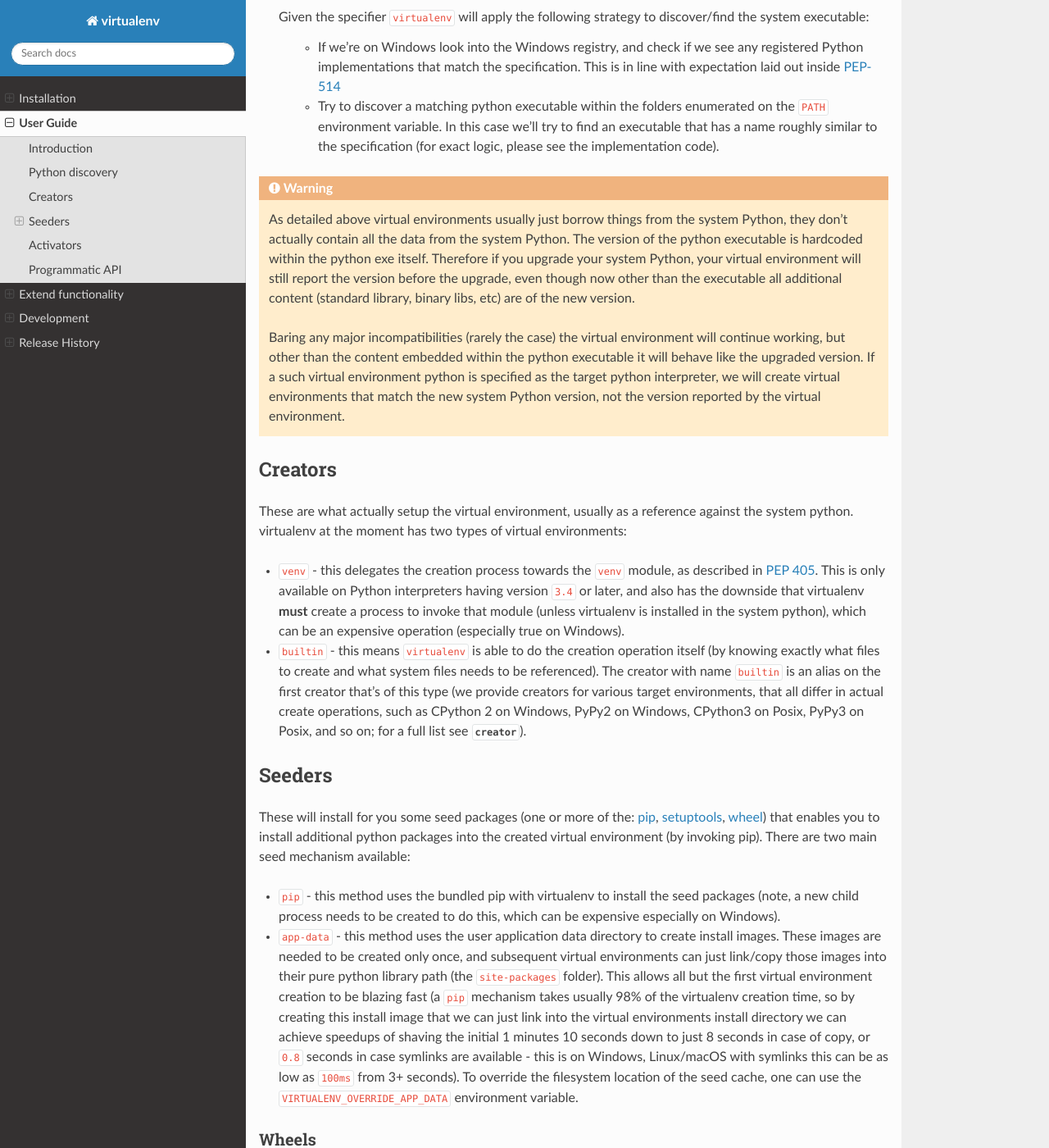
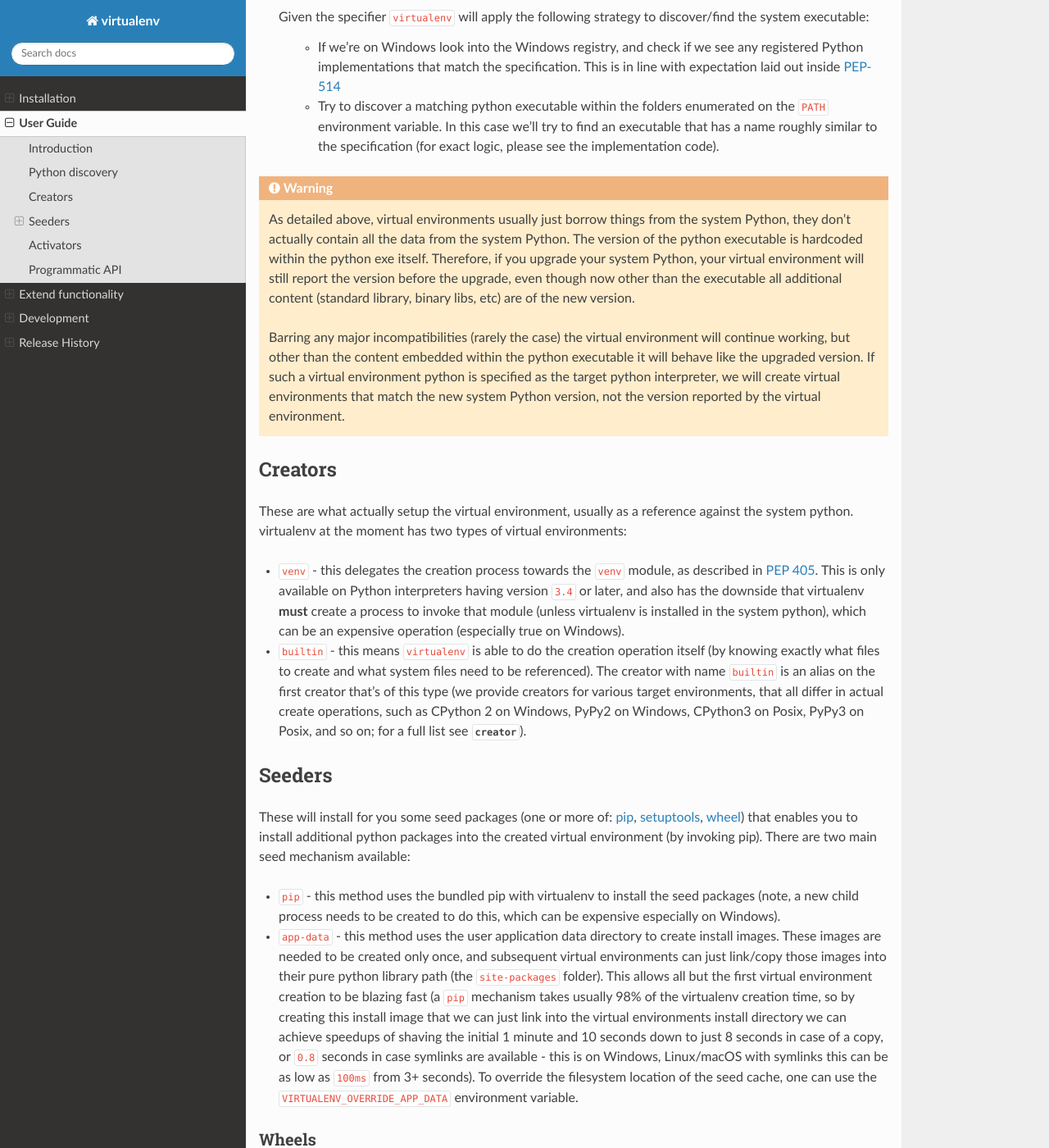
Before and after one commit to pypa/virtualenv, a Sphinx documentation site: the page built from docs/user_guide.rst, in a window 1280 px wide and 1400 px high, scrolled down 1771 px. Shown: the whole window at 82% size. Built offline with Sphinx 7.4.7 and the Read the Docs theme 2.0.0, drawn with Linux system fonts in a browser that asks for light colours; pages that are not in the unit, such as notebooks, are missing from menus; the version number could not be read and is left out; some of the changed text lies outside the part shown.

Commit message:
fix typos in user guide (#2070)

```diff
--- a/docs/user_guide.rst
+++ b/docs/user_guide.rst
@@ -87,14 +87,14 @@
 
 .. warning::
 
-   As detailed above virtual environments usually just borrow things from the system Python, they don't actually contain
+   As detailed above, virtual environments usually just borrow things from the system Python, they don't actually contain
    all the data from the system Python. The version of the python executable is hardcoded within the python exe itself.
-   Therefore if you upgrade your system Python, your virtual environment will still report the version before the
+   Therefore, if you upgrade your system Python, your virtual environment will still report the version before the
    upgrade, even though now other than the executable all additional content (standard library, binary libs, etc) are
    of the new version.
 
-   Baring any major incompatibilities (rarely the case) the virtual environment will continue working, but other than
-   the content embedded within the python executable it will behave like the upgraded version. If a such virtual
+   Barring any major incompatibilities (rarely the case) the virtual environment will continue working, but other than
+   the content embedded within the python executable it will behave like the upgraded version. If such a virtual
    environment python is specified as the target python interpreter, we will create virtual environments that match the
    new system Python version, not the version reported by the virtual environment.
 
@@ -110,14 +110,14 @@
   virtualenv is installed in the system python), which can be an expensive operation (especially true on Windows).
 
 - ``builtin`` - this means ``virtualenv`` is able to do the creation operation itself (by knowing exactly what files to
-  create and what system files needs to be referenced). The creator with name ``builtin`` is an alias on the first
+  create and what system files need to be referenced). The creator with name ``builtin`` is an alias on the first
   creator that's of this type (we provide creators for various target environments, that all differ in actual create
   operations, such as CPython 2 on Windows, PyPy2 on Windows, CPython3 on Posix, PyPy3 on Posix, and so on; for a full
   list see :option:`creator`).
 
 Seeders
 -------
-These will install for you some seed packages (one or more of the: :pypi:`pip`, :pypi:`setuptools`, :pypi:`wheel`) that
+These will install for you some seed packages (one or more of: :pypi:`pip`, :pypi:`setuptools`, :pypi:`wheel`) that
 enables you to install additional python packages into the created virtual environment (by invoking pip). There are two
 main seed mechanism available:
 
@@ -128,7 +128,7 @@
   library path (the ``site-packages`` folder). This allows all but the first virtual environment creation to be blazing
   fast (a ``pip`` mechanism takes usually 98% of the virtualenv creation time, so by creating this install image that
   we can just link into the virtual environments install directory we can achieve speedups of shaving the initial
-  1 minutes 10 seconds down to just 8 seconds in case of copy, or ``0.8`` seconds in case symlinks are available -
+  1 minute and 10 seconds down to just 8 seconds in case of a copy, or ``0.8`` seconds in case symlinks are available -
   this is on Windows, Linux/macOS with symlinks this can be as low as ``100ms`` from 3+ seconds).
   To override the filesystem location of the seed cache, one can use the
   ``VIRTUALENV_OVERRIDE_APP_DATA`` environment variable.
@@ -149,7 +149,7 @@
   upgrading virtualenv periodically will also upgrade the version of the seed packages.
 - However, end users might not be able to upgrade virtualenv at the same speed as we do new releases. Therefore, a user
   might request to upgrade the list of embedded wheels by invoking virtualenv with the :option:`upgrade-embed-wheels`
-  flag. If the operation is triggered in such manual way subsequent runs of virtualenv will always use the upgraded
+  flag. If the operation is triggered in such a manual way subsequent runs of virtualenv will always use the upgraded
   embed wheels.
 
   The operation can trigger automatically too, as a background process upon invocation of virtualenv, if no such upgrade
@@ -230,7 +230,7 @@
 .. note::
 
     If using Powershell, the ``activate`` script is subject to the
-    `execution policies <http://technet.microsoft.com/en-us/library/dd347641.aspx>`_ on the system. By default Windows
+    `execution policies <http://technet.microsoft.com/en-us/library/dd347641.aspx>`_ on the system. By default, Windows
     7 and later, the system's execution policy is set to ``Restricted``, meaning no scripts like the ``activate`` script
     are allowed to be executed.
 
```
Also changed, not shown: other parts of docs/user_guide.rst (+14 -14 lines).
